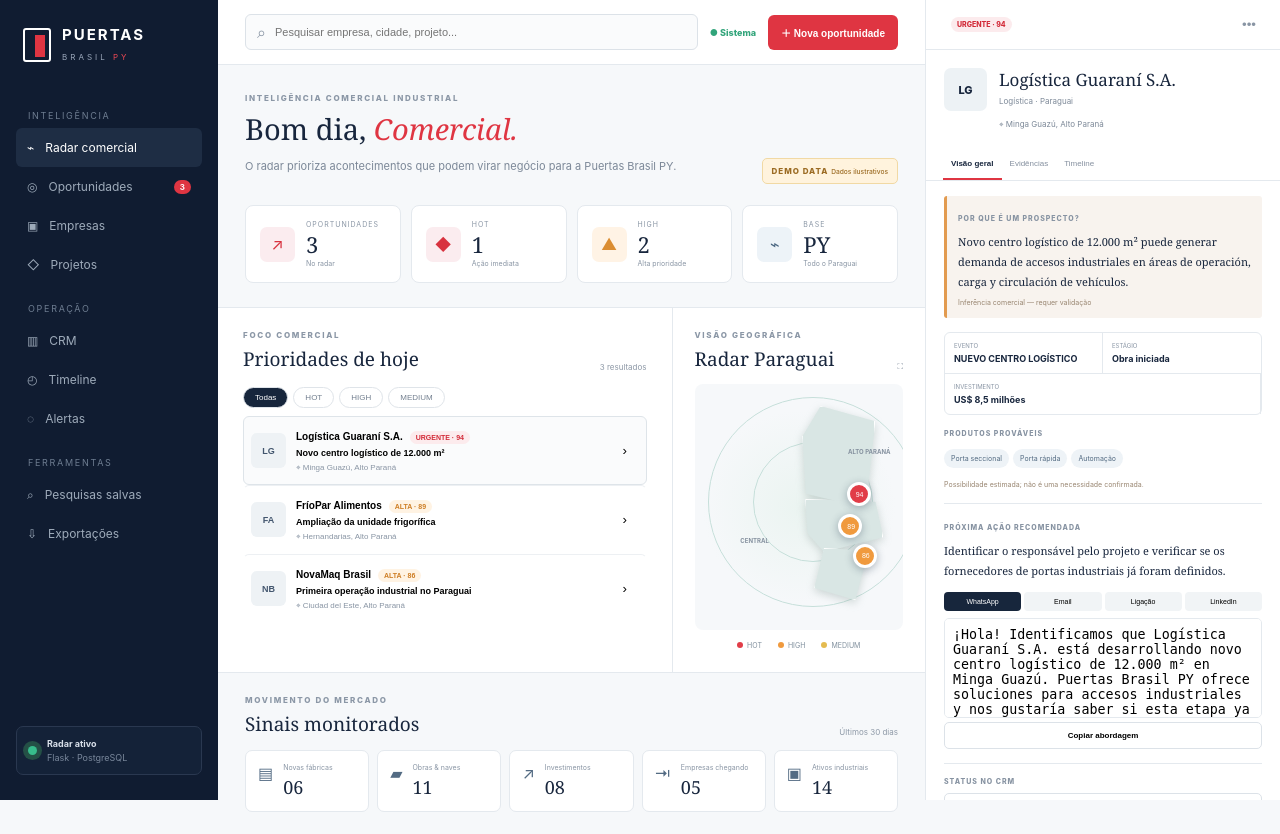
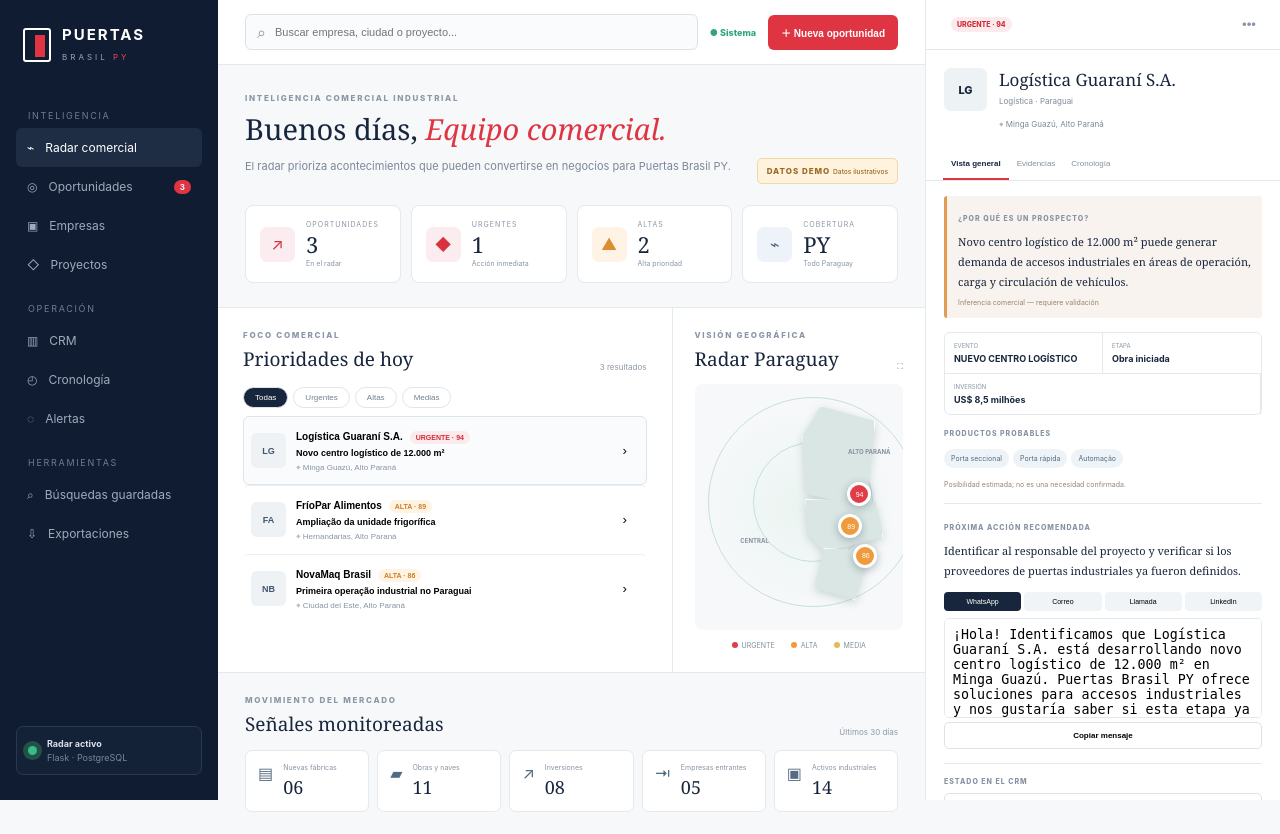
Before and after one commit to Puertas559/portas, a Flask app: page / in a window 1280 px wide. Run offline with Flask 3, Linux system fonts and the light colour scheme; data that the repository does not hold is empty; parts of the project's set-up code (start-up, migrations or seed data) failed here and were passed over.

Commit message:
Translate dashboard interface to Spanish

```diff
--- a/app/templates/index.html
+++ b/app/templates/index.html
@@ -1,10 +1,10 @@
 <!doctype html>
-<html lang="pt-BR">
+<html lang="es-PY">
 <head>
   <meta charset="utf-8">
   <meta name="viewport" content="width=device-width,initial-scale=1">
-  <meta name="description" content="Radar de oportunidades comerciais industriais da Puertas Brasil PY">
-  <title>Industrial Sales Radar PY</title>
+  <meta name="description" content="Radar de oportunidades comerciales industriales de Puertas Brasil PY">
+  <title>Radar Comercial Industrial PY</title>
   <link rel="stylesheet" href="{{ url_for('static', filename='styles.css') }}">
 </head>
 <body>
@@ -12,67 +12,67 @@
   <aside class="sidebar">
     <a class="brand" href="/"><span class="door"><i></i></span><span><b>PUERTAS</b><small>BRASIL <em>PY</em></small></span></a>
     <nav>
-      <p>INTELIGÊNCIA</p><a class="active" href="#radar">⌁ <span>Radar comercial</span></a><a href="#prioridades">◎ <span>Oportunidades</span><b>{{ leads|length }}</b></a><a href="#empresas">▣ <span>Empresas</span></a><a href="#projetos">◇ <span>Projetos</span></a>
-      <p>OPERAÇÃO</p><a href="#crm">▥ <span>CRM</span></a><a href="#timeline">◴ <span>Timeline</span></a><a href="#alertas">◌ <span>Alertas</span></a>
-      <p>FERRAMENTAS</p><a href="#pesquisas">⌕ <span>Pesquisas salvas</span></a><a href="/api/exports/status">⇩ <span>Exportações</span></a>
+      <p>INTELIGENCIA</p><a class="active" href="#radar">⌁ <span>Radar comercial</span></a><a href="#prioridades">◎ <span>Oportunidades</span><b>{{ leads|length }}</b></a><a href="#empresas">▣ <span>Empresas</span></a><a href="#projetos">◇ <span>Proyectos</span></a>
+      <p>OPERACIÓN</p><a href="#crm">▥ <span>CRM</span></a><a href="#timeline">◴ <span>Cronología</span></a><a href="#alertas">◌ <span>Alertas</span></a>
+      <p>HERRAMIENTAS</p><a href="#pesquisas">⌕ <span>Búsquedas guardadas</span></a><a href="/api/exports/status">⇩ <span>Exportaciones</span></a>
     </nav>
-    <div class="radar-status"><i></i><span><b>Radar ativo</b><small>Flask · PostgreSQL</small></span></div>
+    <div class="radar-status"><i></i><span><b>Radar activo</b><small>Flask · PostgreSQL</small></span></div>
   </aside>
 
   <main class="content">
     <header class="topbar">
-      <label class="search">⌕ <input id="search" placeholder="Pesquisar empresa, cidade, projeto..." autocomplete="off"></label>
+      <label class="search">⌕ <input id="search" placeholder="Buscar empresa, ciudad o proyecto..." autocomplete="off"></label>
       <a class="health" href="/health" target="_blank">● Sistema</a>
-      <button class="primary" id="newLead">＋ Nova oportunidade</button>
+      <button class="primary" id="newLead">＋ Nueva oportunidad</button>
     </header>
 
     <section class="intro">
-      <div><p class="eyebrow">INTELIGÊNCIA COMERCIAL INDUSTRIAL</p><h1>Bom dia, <em>Comercial.</em></h1><p>O radar prioriza acontecimentos que podem virar negócio para a Puertas Brasil PY.</p></div>
-      {% if demo_mode %}<span class="demo-badge">DEMO DATA <small>Dados ilustrativos</small></span>{% else %}<span class="live-badge">DADOS PERSISTENTES</span>{% endif %}
+      <div><p class="eyebrow">INTELIGENCIA COMERCIAL INDUSTRIAL</p><h1>Buenos días, <em>Equipo comercial.</em></h1><p>El radar prioriza acontecimientos que pueden convertirse en negocios para Puertas Brasil PY.</p></div>
+      {% if demo_mode %}<span class="demo-badge">DATOS DEMO <small>Datos ilustrativos</small></span>{% else %}<span class="live-badge">DATOS PERSISTENTES</span>{% endif %}
     </section>
 
     <section class="metrics">
-      <article><i class="red">↗</i><span><small>OPORTUNIDADES</small><strong>{{ leads|length }}</strong><em>No radar</em></span></article>
-      <article><i class="hot">◆</i><span><small>HOT</small><strong>{{ leads|selectattr('level','equalto','HOT')|list|length }}</strong><em>Ação imediata</em></span></article>
-      <article><i class="amber">▲</i><span><small>HIGH</small><strong>{{ leads|selectattr('level','equalto','HIGH')|list|length }}</strong><em>Alta prioridade</em></span></article>
-      <article><i class="blue">⌁</i><span><small>BASE</small><strong>PY</strong><em>Todo o Paraguai</em></span></article>
+      <article><i class="red">↗</i><span><small>OPORTUNIDADES</small><strong>{{ leads|length }}</strong><em>En el radar</em></span></article>
+      <article><i class="hot">◆</i><span><small>URGENTES</small><strong>{{ leads|selectattr('level','equalto','HOT')|list|length }}</strong><em>Acción inmediata</em></span></article>
+      <article><i class="amber">▲</i><span><small>ALTAS</small><strong>{{ leads|selectattr('level','equalto','HIGH')|list|length }}</strong><em>Alta prioridad</em></span></article>
+      <article><i class="blue">⌁</i><span><small>COBERTURA</small><strong>PY</strong><em>Todo Paraguay</em></span></article>
     </section>
 
     <section class="workspace" id="prioridades">
       <div class="priorities">
-        <div class="section-head"><div><p class="eyebrow">FOCO COMERCIAL</p><h2>Prioridades de hoje</h2></div><span id="resultCount">{{ leads|length }} resultados</span></div>
-        <div class="filters"><button class="active" data-level="ALL">Todas</button><button data-level="HOT">HOT</button><button data-level="HIGH">HIGH</button><button data-level="MEDIUM">MEDIUM</button></div>
+        <div class="section-head"><div><p class="eyebrow">FOCO COMERCIAL</p><h2>Prioridades de hoy</h2></div><span id="resultCount">{{ leads|length }} resultados</span></div>
+        <div class="filters"><button class="active" data-level="ALL">Todas</button><button data-level="HOT">Urgentes</button><button data-level="HIGH">Altas</button><button data-level="MEDIUM">Medias</button></div>
         <div id="leadList" class="lead-list"></div>
       </div>
       <aside class="map-card" id="radar">
-        <div class="section-head"><div><p class="eyebrow">VISÃO GEOGRÁFICA</p><h2>Radar Paraguai</h2></div><span>⛶</span></div>
+        <div class="section-head"><div><p class="eyebrow">VISIÓN GEOGRÁFICA</p><h2>Radar Paraguay</h2></div><span>⛶</span></div>
         <div class="map"><span class="ring one"></span><span class="ring two"></span><div class="country"><i></i><i></i><i></i></div><button class="pin p1">94</button><button class="pin p2">89</button><button class="pin p3">86</button><b class="alto">ALTO PARANÁ</b><b class="central">CENTRAL</b></div>
-        <div class="legend"><span><i class="hot-dot"></i>HOT</span><span><i class="high-dot"></i>HIGH</span><span><i class="medium-dot"></i>MEDIUM</span></div>
+        <div class="legend"><span><i class="hot-dot"></i>URGENTE</span><span><i class="high-dot"></i>ALTA</span><span><i class="medium-dot"></i>MEDIA</span></div>
       </aside>
     </section>
 
-    <section class="signals" id="alertas"><div class="section-head"><div><p class="eyebrow">MOVIMENTO DO MERCADO</p><h2>Sinais monitorados</h2></div><span>Últimos 30 dias</span></div><div class="signal-grid"><article>▤ <span><small>Novas fábricas</small><b>06</b></span></article><article>▰ <span><small>Obras & naves</small><b>11</b></span></article><article>↗ <span><small>Investimentos</small><b>08</b></span></article><article>⇥ <span><small>Empresas chegando</small><b>05</b></span></article><article>▣ <span><small>Ativos industriais</small><b>14</b></span></article></div></section>
+    <section class="signals" id="alertas"><div class="section-head"><div><p class="eyebrow">MOVIMIENTO DEL MERCADO</p><h2>Señales monitoreadas</h2></div><span>Últimos 30 días</span></div><div class="signal-grid"><article>▤ <span><small>Nuevas fábricas</small><b>06</b></span></article><article>▰ <span><small>Obras y naves</small><b>11</b></span></article><article>↗ <span><small>Inversiones</small><b>08</b></span></article><article>⇥ <span><small>Empresas entrantes</small><b>05</b></span></article><article>▣ <span><small>Activos industriales</small><b>14</b></span></article></div></section>
   </main>
 
   <aside class="drawer" id="drawer">
     <div class="drawer-top"><span id="drawerLevel" class="level hot">HOT · 94</span><button id="drawerMenu">•••</button></div>
     <div class="company"><span id="initials">LG</span><div><h2 id="companyName"></h2><p id="companyMeta"></p><small id="companyPlace"></small></div></div>
-    <div class="tabs"><button class="active" data-tab="overview">Visão geral</button><button data-tab="evidence">Evidências</button><button data-tab="timeline">Timeline</button></div>
+    <div class="tabs"><button class="active" data-tab="overview">Vista general</button><button data-tab="evidence">Evidencias</button><button data-tab="timeline">Cronología</button></div>
     <div class="drawer-body" id="overviewPanel">
-      <div class="why"><p>POR QUE É UM PROSPECTO?</p><strong id="whyText"></strong><small>Inferência comercial — requer validação</small></div>
-      <dl><div><dt>EVENTO</dt><dd id="eventType"></dd></div><div><dt>ESTÁGIO</dt><dd id="stage"></dd></div><div><dt>INVESTIMENTO</dt><dd id="investment"></dd></div></dl>
-      <div class="products"><p>PRODUTOS PROVÁVEIS</p><div id="productList"></div><small>Possibilidade estimada; não é uma necessidade confirmada.</small></div>
-      <div class="next"><p>PRÓXIMA AÇÃO RECOMENDADA</p><strong>Identificar o responsável pelo projeto e verificar se os fornecedores de portas industriais já foram definidos.</strong></div>
-      <div class="channels"><button class="active">WhatsApp</button><button>Email</button><button>Ligação</button><button>LinkedIn</button></div>
-      <textarea id="approach" readonly></textarea><button class="copy" id="copyApproach">Copiar abordagem</button>
-      <label class="crm">STATUS NO CRM<select id="status"><option>NOVO</option><option>QUALIFICADO</option><option value="CONTATO_REALIZADO">CONTATO REALIZADO</option><option>RESPONDEU</option><option>VISITA</option><option value="ORCAMENTO">ORÇAMENTO</option><option value="NEGOCIACAO">NEGOCIAÇÃO</option><option>GANHO</option><option>PERDIDO</option><option>MONITORAMENTO</option><option>DESCARTADO</option></select></label>
+      <div class="why"><p>¿POR QUÉ ES UN PROSPECTO?</p><strong id="whyText"></strong><small>Inferencia comercial — requiere validación</small></div>
+      <dl><div><dt>EVENTO</dt><dd id="eventType"></dd></div><div><dt>ETAPA</dt><dd id="stage"></dd></div><div><dt>INVERSIÓN</dt><dd id="investment"></dd></div></dl>
+      <div class="products"><p>PRODUCTOS PROBABLES</p><div id="productList"></div><small>Posibilidad estimada; no es una necesidad confirmada.</small></div>
+      <div class="next"><p>PRÓXIMA ACCIÓN RECOMENDADA</p><strong>Identificar al responsable del proyecto y verificar si los proveedores de puertas industriales ya fueron definidos.</strong></div>
+      <div class="channels"><button class="active">WhatsApp</button><button>Correo</button><button>Llamada</button><button>LinkedIn</button></div>
+      <textarea id="approach" readonly></textarea><button class="copy" id="copyApproach">Copiar mensaje</button>
+      <label class="crm">ESTADO EN EL CRM<select id="status"><option value="NOVO">NUEVO</option><option value="QUALIFICADO">CALIFICADO</option><option value="CONTATO_REALIZADO">CONTACTO REALIZADO</option><option value="RESPONDEU">RESPONDIÓ</option><option>VISITA</option><option value="ORCAMENTO">PRESUPUESTO</option><option value="NEGOCIACAO">NEGOCIACIÓN</option><option value="GANHO">GANADO</option><option value="PERDIDO">PERDIDO</option><option value="MONITORAMENTO">SEGUIMIENTO</option><option value="DESCARTADO">DESCARTADO</option></select></label>
     </div>
-    <div class="drawer-body hidden" id="evidencePanel"><p>FATO</p><blockquote id="evidenceText"></blockquote><p>INFERÊNCIA</p><strong>O evento é compatível com possível demanda por soluções de acesso industrial.</strong><p>RECOMENDAÇÃO</p><strong>Validar o estágio e identificar o decisor empresarial responsável.</strong></div>
-    <div class="drawer-body hidden timeline" id="timelinePanel"><div id="timelineList"><article><i></i><small>DESCOBERTA</small><strong>Evento identificado pelo radar</strong></article></div></div>
+    <div class="drawer-body hidden" id="evidencePanel"><p>HECHO</p><blockquote id="evidenceText"></blockquote><p>INFERENCIA</p><strong>El evento es compatible con una posible demanda de soluciones de acceso industrial.</strong><p>RECOMENDACIÓN</p><strong>Validar la etapa e identificar al responsable empresarial de la decisión.</strong></div>
+    <div class="drawer-body hidden timeline" id="timelinePanel"><div id="timelineList"><article><i></i><small>DESCUBRIMIENTO</small><strong>Evento identificado por el radar</strong></article></div></div>
   </aside>
 </div>
 
-<dialog id="leadDialog"><form id="leadForm"><div class="modal-head"><div><p class="eyebrow">NOVO REGISTRO</p><h2>Cadastrar oportunidade</h2></div><button type="button" id="closeDialog">×</button></div><div class="form-grid"><label>Empresa*<input name="company" required></label><label>Setor<input name="sector"></label><label>Projeto*<input name="project" required></label><label>Evento*<select name="event"><option>NEW_FACTORY</option><option>NEW_LOGISTICS_CENTER</option><option>EXPANSION</option><option>INVESTMENT</option><option>BUYING_INTENT</option><option>NEW_COMPANY</option></select></label><label>Cidade*<input name="city" required></label><label>Departamento*<input name="department" required></label><label>Score<input name="score" type="number" min="0" max="100" value="75"></label><label>Estágio<input name="stage"></label><label class="wide">Evidência*<textarea name="evidence" required></textarea></label><label>Fonte<input name="sourceName"></label><label>URL da fonte<input name="sourceUrl" type="url"></label></div><button class="primary submit">Salvar oportunidade</button><p id="formMessage"></p></form></dialog>
+<dialog id="leadDialog"><form id="leadForm"><div class="modal-head"><div><p class="eyebrow">NUEVO REGISTRO</p><h2>Registrar oportunidad</h2></div><button type="button" id="closeDialog">×</button></div><div class="form-grid"><label>Empresa*<input name="company" required></label><label>Sector<input name="sector"></label><label>Proyecto*<input name="project" required></label><label>Evento*<select name="event"><option value="NEW_FACTORY">NUEVA FÁBRICA</option><option value="NEW_LOGISTICS_CENTER">NUEVO CENTRO LOGÍSTICO</option><option value="EXPANSION">EXPANSIÓN</option><option value="INVESTMENT">INVERSIÓN</option><option value="BUYING_INTENT">INTENCIÓN DE COMPRA</option><option value="NEW_COMPANY">NUEVA EMPRESA</option></select></label><label>Ciudad*<input name="city" required></label><label>Departamento*<input name="department" required></label><label>Puntuación<input name="score" type="number" min="0" max="100" value="75"></label><label>Etapa<input name="stage"></label><label class="wide">Evidencia*<textarea name="evidence" required></textarea></label><label>Fuente<input name="sourceName"></label><label>URL de la fuente<input name="sourceUrl" type="url"></label></div><button class="primary submit">Guardar oportunidad</button><p id="formMessage"></p></form></dialog>
 
 <div class="toast" id="toast"></div>
 <script>window.RADAR_LEADS = {{ leads|tojson }}; window.DEMO_MODE = {{ demo_mode|tojson }};</script>
```
